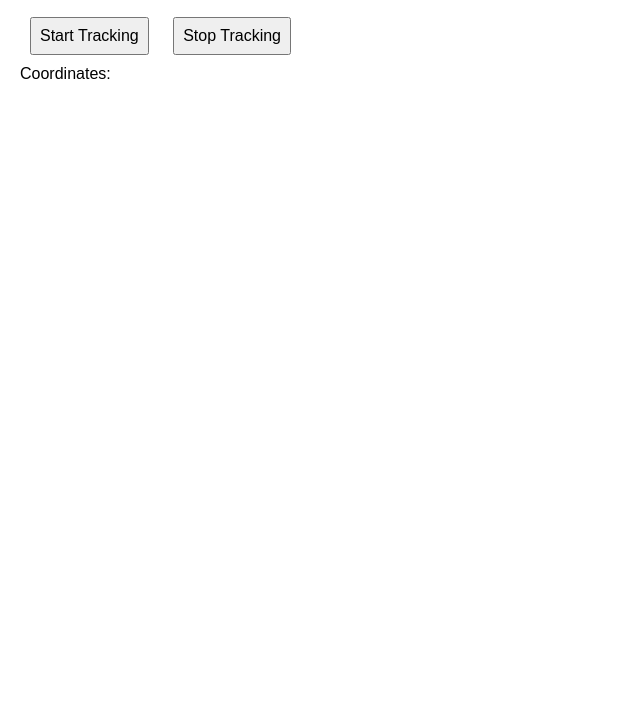
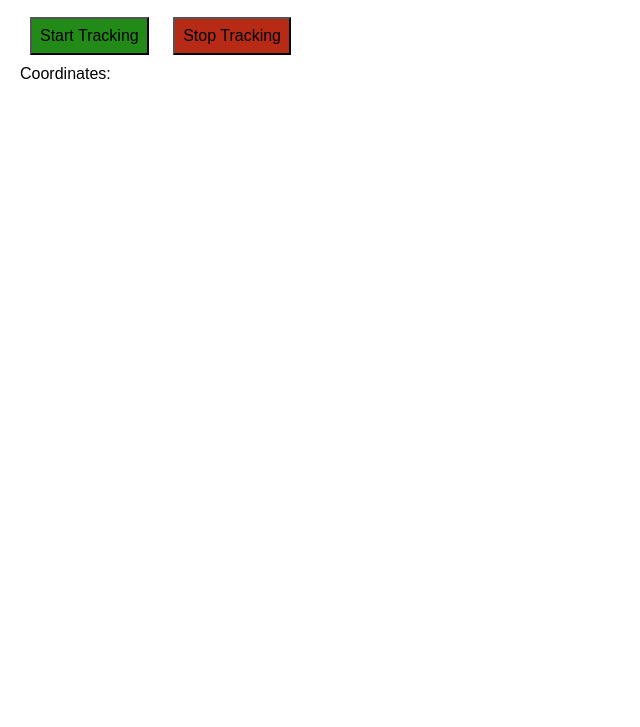
Before and after one commit to Omelianov/player-geolocation, a plain HTML site: page index.html in a window 1280 px wide. Shown: the part 73-800 px from the top of the page, without its empty margins (0-640 px from the left). Drawn offline with Linux system fonts and the light colour scheme.

Commit message:
added color

```diff
--- a/styles.css
+++ b/styles.css
@@ -13,3 +13,11 @@ button {
  font-size: 16px;
  cursor: pointer;
 }
+
+#startButton {
+ background: rgb(34, 138, 23);
+}
+
+#stopButton {
+ background: rgb(183, 43, 22);
+}
```
